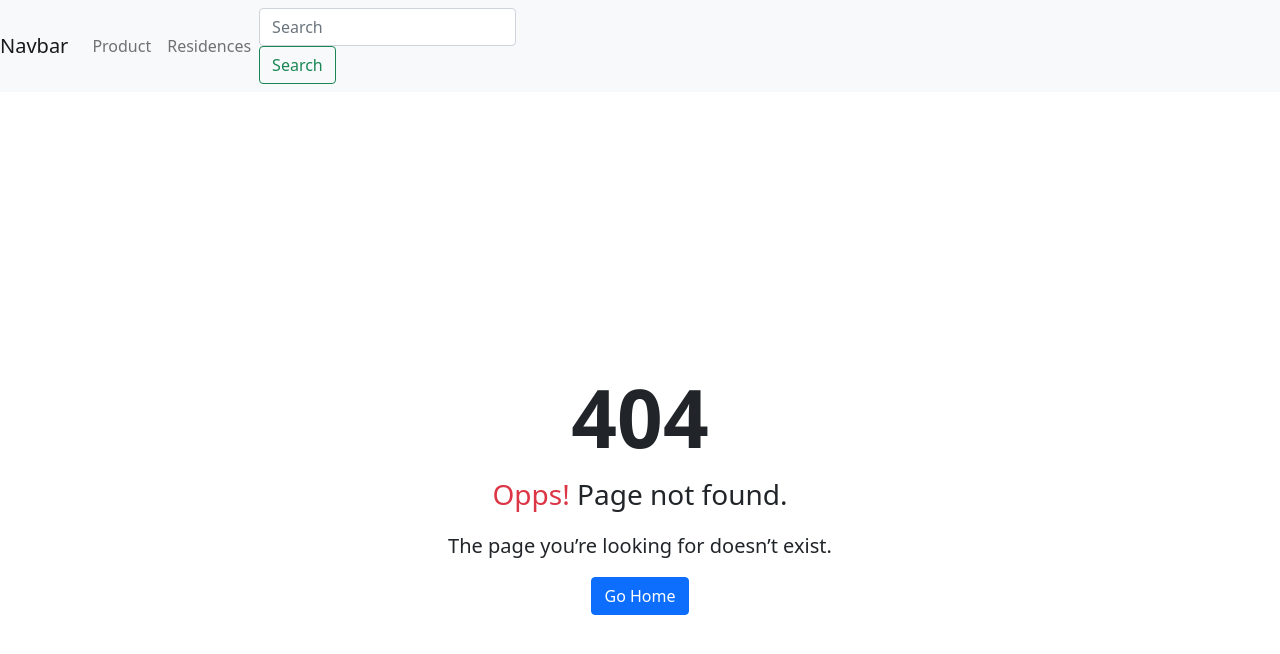
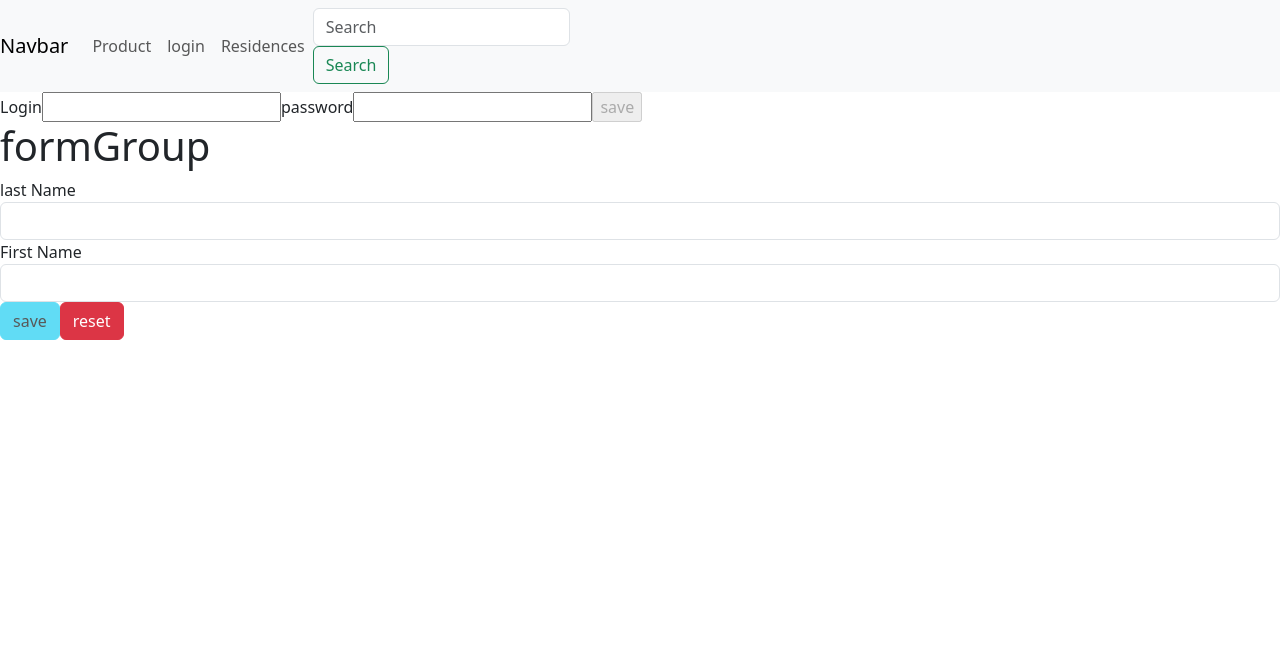
Before and after one commit to amiryazidi/Angular2cinfo1, an Angular app: page /login in a window 1280 px wide. Before the commit this address had no page. Shown: the top 654 px of the page. Built offline with nearby package versions, Linux system fonts and the light colour scheme.

Commit message:
formulaire

```diff
--- /dev/null
+++ b/src/app/add-product/add-product.component.html
@@ -0,0 +1 @@
+<p>add-product works!</p>
--- a/src/app/app-routing.module.ts
+++ b/src/app/app-routing.module.ts
@@ -5,10 +5,12 @@ import { ResidencesComponent } from './residences/residences.component';
 import { NotFoundComponent } from './not-found/not-found.component';
 import { DetailProdComponent } from './detail-prod/detail-prod.component';
 import { AppartementsComponent } from './appartements/appartements.component';
+import { ReactiveFormComponent } from './reactive-form/reactive-form.component';
 
 const routes: Routes = [
   {path:'',redirectTo:'/product',pathMatch:'full'},
   {path:'product',component:HomeComponent},
+  {path:'login',component:ReactiveFormComponent},
   {path:'residences',component:ResidencesComponent},
   {path:'product/:id',component:DetailProdComponent},
   {path:'appartement/:id',component:AppartementsComponent},
--- a/src/app/navbar/navbar.component.html
+++ b/src/app/navbar/navbar.component.html
@@ -9,9 +9,11 @@
             <li class="nav-item active">
                 <a class="nav-link" routerLink="/product">Product</a>
             </li>
+            <li class="nav-item active">
+                <a class="nav-link" routerLink="/login">login</a>
+            </li>
             <li class="nav-item">
                 <a class="nav-link" routerLink="/residences">Residences</a>
-
         </ul>
         <form class="form-inline my-2 my-lg-0">
             <input class="form-control mr-sm-2" type="search" placeholder="Search" aria-label="Search">
--- /dev/null
+++ b/src/app/reactive-form/reactive-form.component.html
@@ -0,0 +1,24 @@
+<label>Login</label>
+<input type="text" [formControl]="login">
+
+<label>password</label>
+<input type="text" [formControl]="password">
+
+<input type="submit" value="save" (click)="showLogin()" [disabled]="login.invalid || password.invalid">
+
+<br>
+<h1>formGroup</h1>
+
+
+<form [formGroup]="registerForm" class="form-group">
+    <label>last Name</label>
+    <input type="text" formControlName="ln" class="form-control">
+
+    <label>First Name</label>
+    <input type="text" formControlName="fn" class="form-control">
+
+    <input class="btn btn-info" type="submit" value="save" (click)="showForm()" [disabled]="registerForm.invalid">
+    <input class="btn btn-danger" type="submit" value="reset" (click)="reset()">
+
+
+</form>
--- /dev/null
+++ b/src/app/reactive-form/reactive-form.component.ts
@@ -0,0 +1,31 @@
+import { Component } from '@angular/core';
+import { FormControl, FormGroup, Validators } from '@angular/forms';
+
+@Component({
+  selector: 'app-reactive-form',
+  templateUrl: './reactive-form.component.html',
+  styleUrls: ['./reactive-form.component.css']
+})
+export class ReactiveFormComponent {
+  login= new FormControl('',Validators.required);
+  password= new FormControl('', Validators.required);
+  showLogin(){
+    console.log(this.login.value);
+  }
+
+  registerForm !: FormGroup;
+
+  ngOnInit() {
+    this.registerForm = new FormGroup({
+      fn: new FormControl('', [Validators.required,Validators.minLength(3)]),
+      ln: new FormControl('', [Validators.required,Validators.minLength(6)])
+    });
+  }
+
+  showForm(){
+    console.log(this.registerForm.value)
+  }
+  reset(){
+    this.registerForm.reset();
+  }
+}
```
Also changed, not shown: src/app/add-product/add-product.component.ts (added, +10 -0 lines), src/app/app.module.ts (+8 -3 lines), src/app/add-product/add-product.component.css (added), src/app/reactive-form/reactive-form.component.css (added), 2 other files (tests, documents, lock files or other folders).
